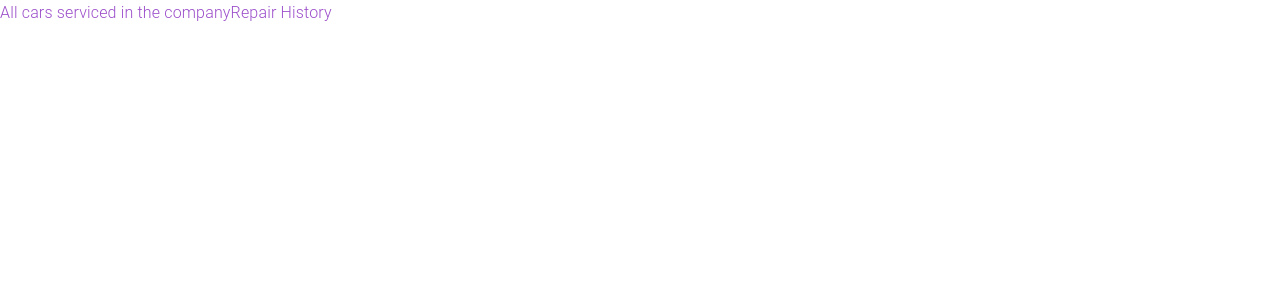
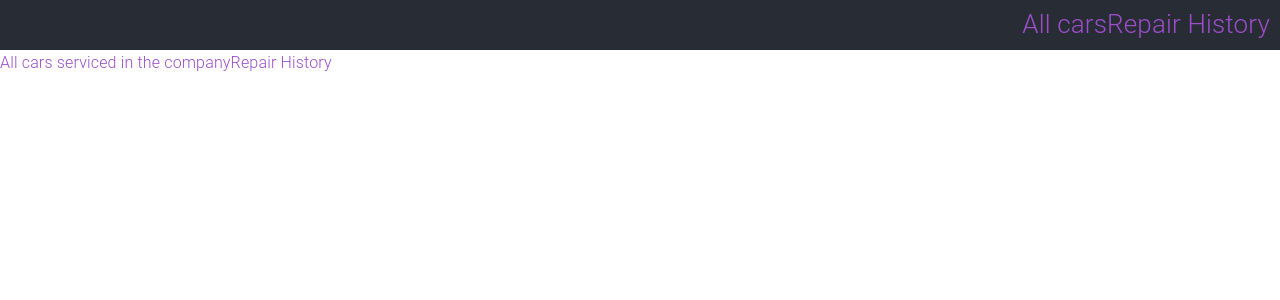
Before and after one commit to Kisnierius/aVIGIexam, a React (Create React App) app in the folder autofrontend/: page / in a window 1280 px wide. Shown: the top 300 px of the page. Built offline with nearby package versions, Linux system fonts and the light colour scheme; the HTML template or start-up script is replaced by a standard one.

Commit message:
header with links added

```diff
--- a/autofrontend/src/App.jsx
+++ b/autofrontend/src/App.jsx
@@ -9,7 +9,7 @@ import { Routes, Route } from 'react-router';
 import AllCars from './pages/Allcars';
 import Repairs from './pages/carHistory';
 import Home from './pages/home';
-// import Header from './components/header';
+import Header from './components/header';
 import "milligram";
 
 // const HeaderLoad = () => {
@@ -32,9 +32,13 @@ import "milligram";
 function App() {
 
   return (
-
-
-    <div >
+    <div>
+<div>
+  <header className="App-header">
+          <Header />
+        </header>
+        </div>
+    <div>
       <Routes>
         {/* <Route path="/Login" element={<Login />} /> */}
         {/* <Route path="/Register" element={<Register />} /> */}
@@ -43,13 +47,9 @@ function App() {
         <Route path="/" element={<Home />} />
       </Routes>
     </div>
-
+    </div>
   );
 }
 
 
-
-
-
-
 export default App;
--- a/autofrontend/src/App.scss
+++ b/autofrontend/src/App.scss
@@ -15,11 +15,11 @@
 
 .App-header {
   background-color: #282c34;
-  min-height: 100vh;
+  height: 50px;
   display: flex;
   flex-direction: column;
-  align-items: center;
-  justify-content: center;
+  align-items: flex-end;
+  justify-content: right;
   font-size: calc(10px + 2vmin);
   color: white;
 }
@@ -56,10 +56,10 @@
 
 .App-header {
   background-color: #282c34;
-  min-height: 100vh;
+  min-height: 50px;
   display: flex;
   flex-direction: column;
-  align-items: center;
+  align-items: flex-end;
   justify-content: center;
   font-size: calc(10px + 2vmin);
   color: white;
--- /dev/null
+++ b/autofrontend/src/components/header.css
@@ -0,0 +1,6 @@
+.headerNav{
+    display: flex;
+    align-items: flex-end;
+    max-height: 60px;
+    padding-right: 10px;
+}
--- a/autofrontend/src/components/header.jsx
+++ b/autofrontend/src/components/header.jsx
@@ -1,12 +1,25 @@
 import React from 'react';
 import { Link } from 'react-router-dom';
-import "milligram";
+// import "milligram";
+import './header.css';
 
-const Header = () => (
-    <>
-        <span><Link to='Allcars'>All cars serviced in the company</Link></span>
-        <span><Link to='carHistory'>Repair History</Link></span>
-    </>
-);
+const Header = () => {
+
+    return (
+        <header>
+            <div className="header">
+                <div className="headerNav">
+                    {/* <Link to="/register">Register</Link>
+          <Link to="/login">Sign in</Link> */}
+
+                    <Link to='Allcars'>All cars</Link>
+                    <Link to='carHistory'>Repair History</Link>
+
+                </div>
+            </div>
+
+        </header>
+    )
+}
 
 export default Header;
--- a/autofrontend/src/pages/Allcars.jsx
+++ b/autofrontend/src/pages/Allcars.jsx
@@ -7,14 +7,15 @@ import "milligram";
 function AllCars() {
 
     return (
-        ReactDOM.render(
+<div>
+
 
             <React.StrictMode>
 
                 <Cars />
             </React.StrictMode>,
-            document.getElementById('root')
-        )
+
+        </div>
     );
 }
 
--- a/autofrontend/src/pages/carHistory.jsx
+++ b/autofrontend/src/pages/carHistory.jsx
@@ -1,6 +1,7 @@
 import React, { useState, useEffect } from "react";
 import "milligram";
 import "../components/carDiv.css";
+// import Header from '../components/header';
 
 function Repair({ plateNo, id, create_time, repair_title, repair_comment, part_id, car_id, email }) {
     return (
--- /dev/null
+++ b/autofrontend/src/pages/pages.scss
@@ -0,0 +1,10 @@
+.App-header {
+    background-color: #282c34;
+    min-height: 50px;
+    display: flex;
+    flex-direction: column;
+    align-items: flex-end;
+    justify-content: center;
+    font-size: calc(10px + 2vmin);
+    color: white;
+  }
```
